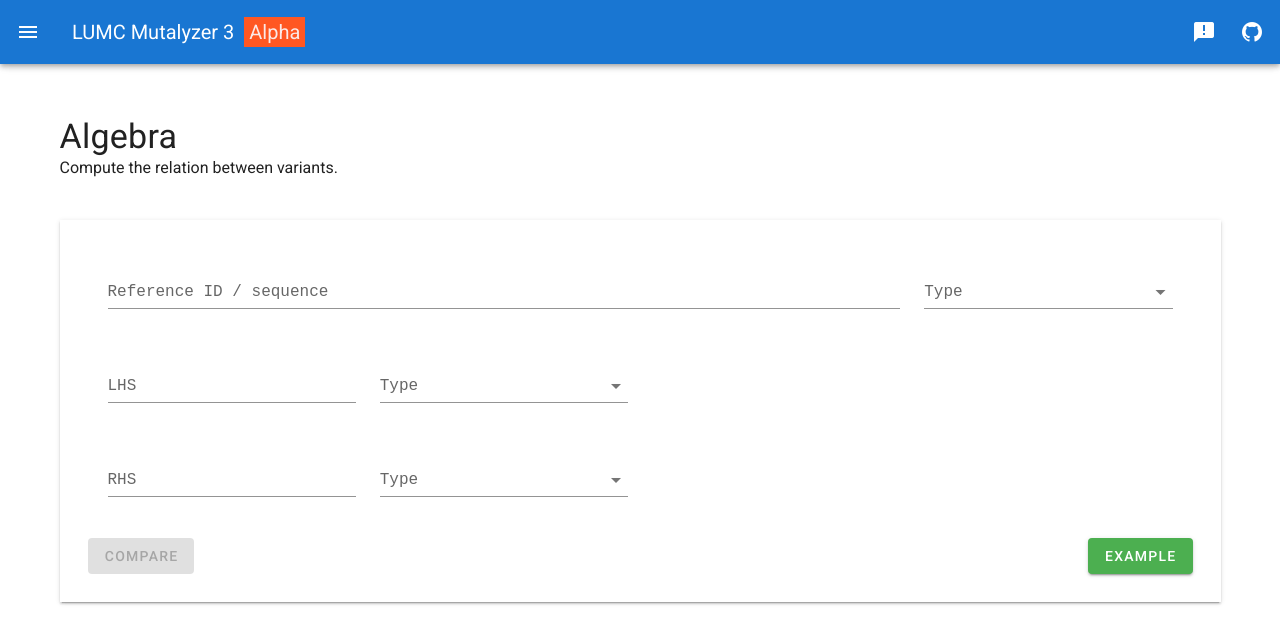
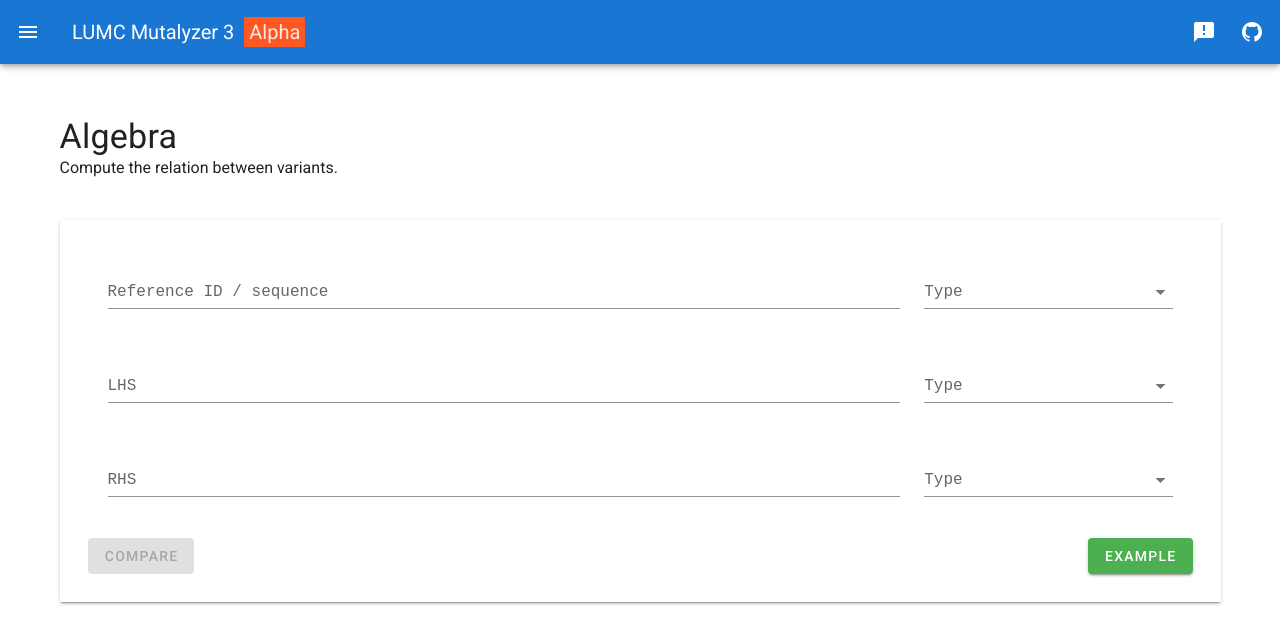
Before and after one commit to mutalyzer/website, a Vue app: page /algebra in a window 1280 px wide. Shown: the top 644 px of the page. Built offline with nearby package versions, Linux system fonts and the light colour scheme; what v-clipboard would draw is missing.

Commit message:
Some updates

```diff
--- a/src/views/Algebra.vue
+++ b/src/views/Algebra.vue
@@ -28,7 +28,7 @@
               </v-col>
             </v-row>
             <v-row class="pl-2 pr-2">
-              <v-col cols="12" sm="9" lg="3">
+              <v-col cols="12" sm="9" lg="9">
                 <v-text-field
                   :rules="rules"
                   v-model="lhs"
@@ -48,7 +48,7 @@
               </v-col>
             </v-row>
             <v-row class="pl-2 pr-2">
-              <v-col cols="12" sm="9" lg="3">
+              <v-col cols="12" sm="9" lg="9">
                 <v-text-field
                   :rules="rules"
                   v-model="rhs"
```
